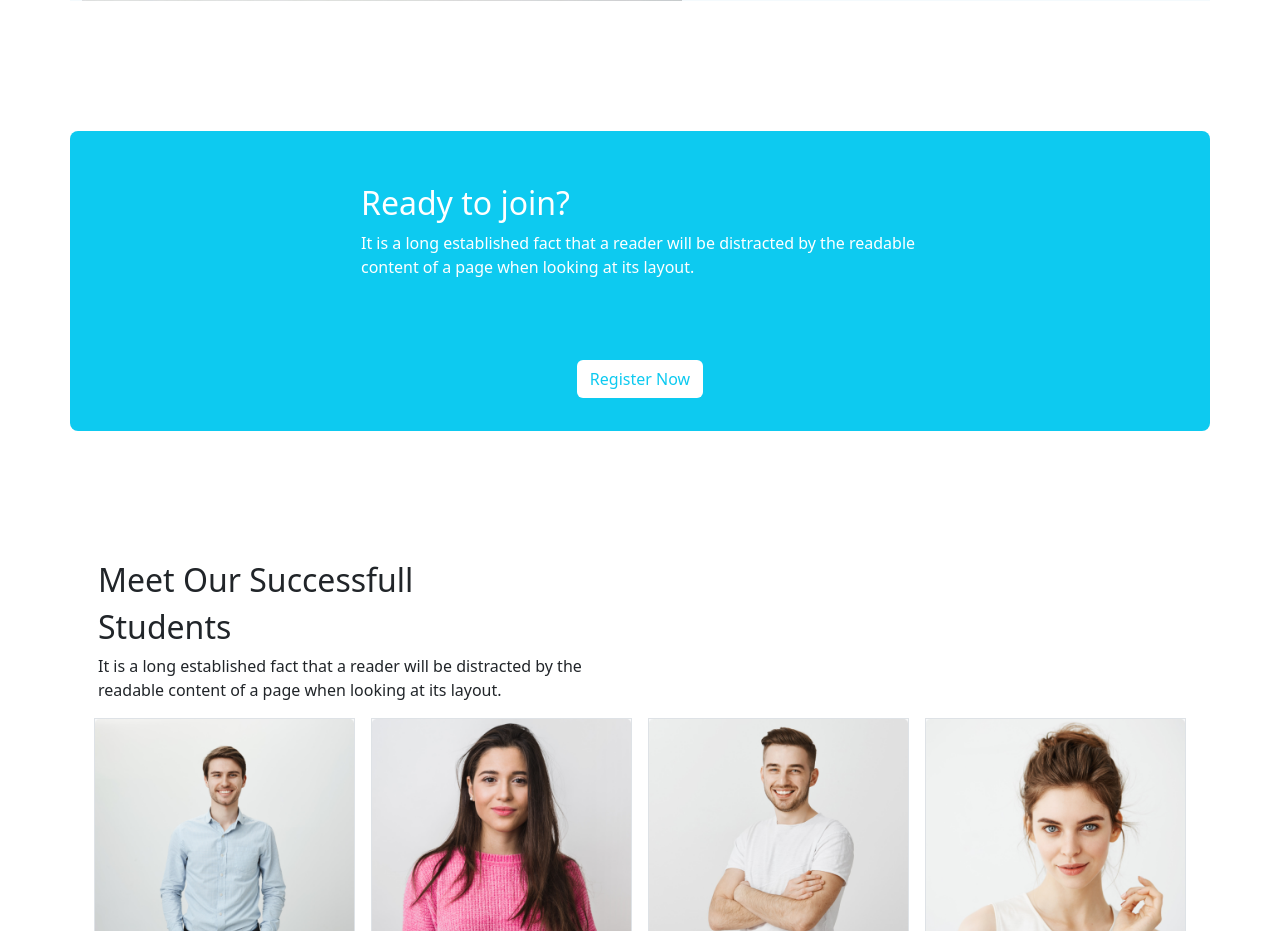
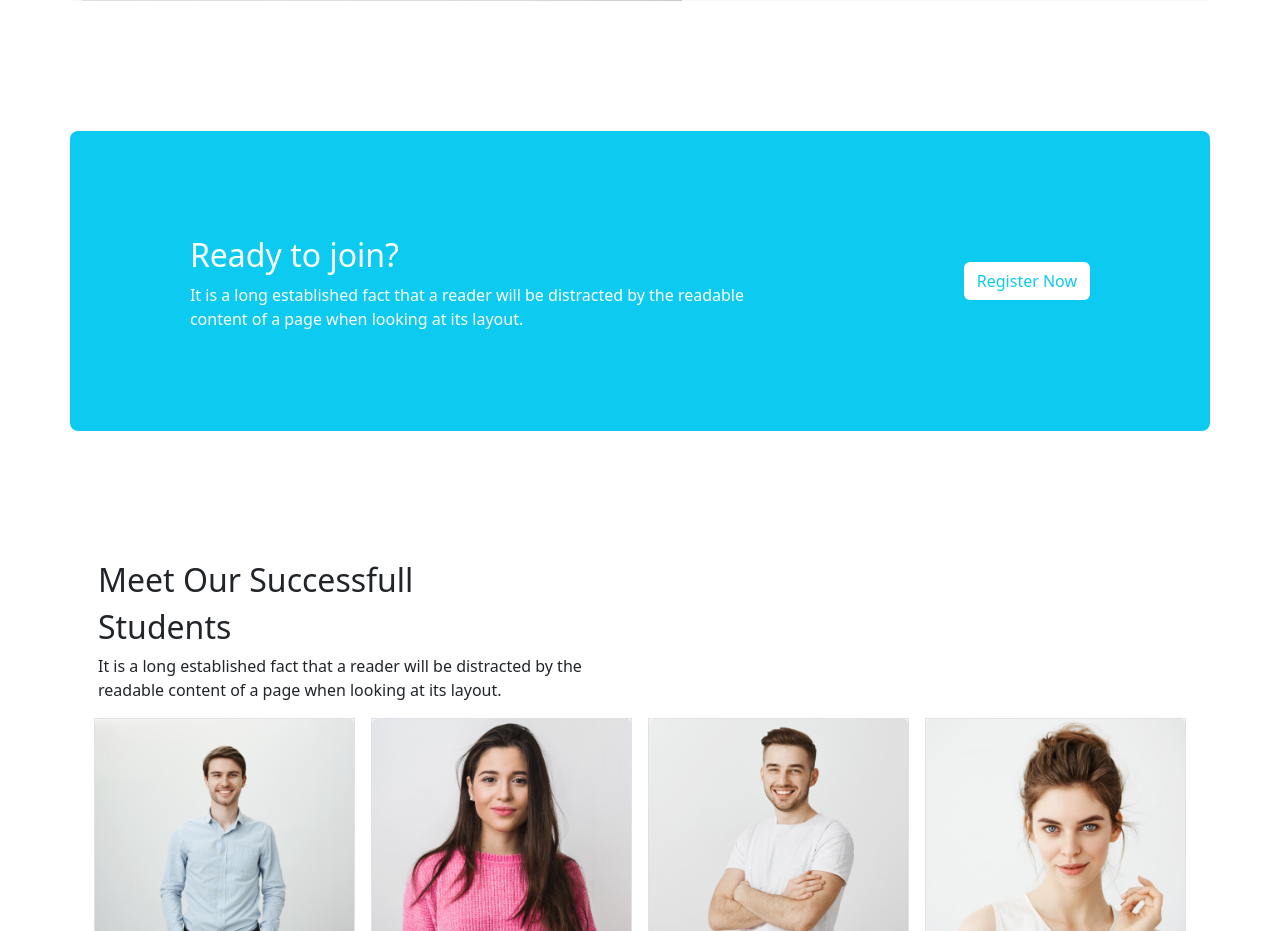
Before and after one commit to tuhin902/tech-hub, a plain HTML site: page index.html in a window 1280 px wide. Shown: the part 2680-3611 px from the top of the page. Drawn offline with nearby package versions, Linux system fonts and the light colour scheme.

Commit message:
finished

```diff
--- a/index.html
+++ b/index.html
@@ -232,7 +232,7 @@
              Register Start
         ------------------- -->
         <section style="height:300px ;"
-            class="container rounded-3 d-flex  align-items-center justify-content-around bg-info flex-column flex-sm-column">
+            class="container rounded-3 d-flex  align-items-center justify-content-around bg-info flex-column flex-sm-column flex-md-row flex-lg-row">
             <div class="text-white register-title">
                 <h2>Ready to join?</h2>
                 <p>It is a long established fact that a reader will be distracted by the readable content of a page when
```
